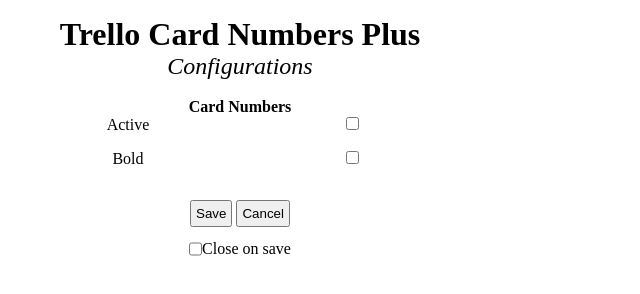
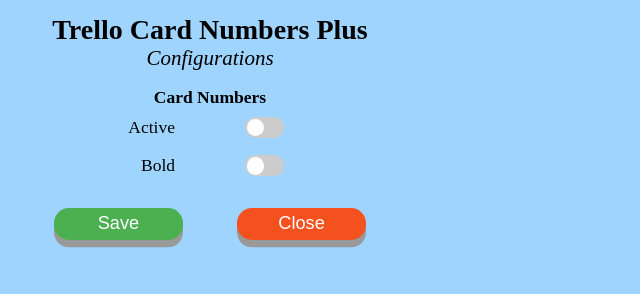
Before and after one commit to Balastrong/trello-card-numbers-plus, a website built with webpack: page public/popup.html in a window 1280 px wide. Shown: the whole page, without its empty margins (0-640 px from the left). Built offline with nearby package versions, Linux system fonts and the light colour scheme; some packages are replaced by stand-ins of ours; files whose address does not match are found by name.

Commit message:
Improved configs popup style

```diff
--- a/public/popup.html
+++ b/public/popup.html
@@ -15,13 +15,19 @@
         <div class="config-row">
           <div class="config-label">Active</div>
           <div class="config-control">
-            <input type="checkbox" id="card-numbers-active" />
+            <label class="switch">
+              <input type="checkbox" id="card-numbers-active" />
+              <span class="slider round"></span>
+            </label>
           </div>
         </div>
         <div class="config-row">
           <div class="config-label">Bold</div>
           <div class="config-control">
-            <input type="checkbox" id="card-numbers-bold" />
+            <label class="switch">
+              <input type="checkbox" id="card-numbers-bold" />
+              <span class="slider round"></span>
+            </label>
           </div>
         </div>
       </div>
@@ -29,14 +35,9 @@
         <div class="config-label"></div>
         <div class="config-control"></div>
       </div>
-      <div class="button-row"></div>
-      <div class="buttons">
-        <button id="save-button">Save</button>
-        <button id="cancel-button">Cancel</button>
-      </div>
-      <div style="display: flex">
-        <input type="checkbox" id="close-on-save" />
-        <div>Close on save</div>
+      <div class="buttons-row">
+        <button class="button confirm" id="save-button">Save</button>
+        <button class="button cancel" id="close-button">Close</button>
       </div>
     </div>
 
--- a/src/popup/popup.css
+++ b/src/popup/popup.css
@@ -8,9 +8,18 @@
 }
 /* normalize css ends here */
 
+/*
+  ================================================================================
+  CORE CSS
+  ================================================================================
+*/
+
 body {
   max-height: 700px;
   width: 30em;
+  font-size: 14px;
+  background-color: #9fd4ff;
+  border-radius: 25px;
 }
 
 button {
@@ -39,10 +48,12 @@
 
 .config-section {
   width: 100%;
+  font-size: 1.25em;
 }
 
 .config-section-title {
   font-weight: bold;
+  margin-bottom: 0.5em;
 }
 
 .config-row {
@@ -52,10 +63,136 @@
   margin-bottom: 1em;
 }
 
-.config-row div {
+.config-row .config-label,
+.config-row .config-control {
   flex: 1;
+  padding: 0 2em;
 }
 
-#save-button {
-  margin-bottom: 1em;
+.config-label {
+  text-align: right;
 }
+
+.config-control {
+  text-align: left;
+}
+
+.buttons-row {
+  display: flex;
+  flex-direction: row;
+  justify-content: space-evenly;
+  gap: 1em;
+  width: 100%;
+}
+
+.buttons-row button {
+  width: 33%;
+  padding: 0, 5em;
+}
+
+/*
+  ================================================================================
+  SWITCH
+  ================================================================================
+*/
+
+.switch {
+  position: relative;
+  display: inline-block;
+  width: 2.2em;
+  height: 1.2em;
+}
+
+.switch input {
+  opacity: 0;
+  width: 0;
+  height: 0;
+}
+
+.slider {
+  position: absolute;
+  cursor: pointer;
+  top: 0;
+  left: 0;
+  right: 0;
+  bottom: 0;
+  background-color: #ccc;
+  -webkit-transition: 0.4s;
+  transition: 0.4s;
+}
+
+.slider:before {
+  position: absolute;
+  content: '';
+  height: 1em;
+  width: 1em;
+  left: 0.1em;
+  bottom: 0.1em;
+  background-color: white;
+  -webkit-transition: 0.4s;
+  transition: 0.4s;
+}
+
+input:checked + .slider {
+  background-color: #2196f3;
+}
+
+input:focus + .slider {
+  box-shadow: 0 0 1px #2196f3;
+}
+
+input:checked + .slider:before {
+  transform: translateX(1em);
+}
+
+.slider.round {
+  border-radius: 34px;
+}
+
+.slider.round:before {
+  border-radius: 50%;
+}
+
+/*
+  ================================================================================
+  BUTTON
+  ================================================================================
+*/
+
+.button {
+  display: inline-block;
+  padding: 0.3em 0.5em;
+  font-size: 1.3em;
+  cursor: pointer;
+  text-align: center;
+  text-decoration: none;
+  outline: none;
+  color: #fff;
+  border: none;
+  border-radius: 15px;
+  box-shadow: 0 0.4em #999;
+  margin-bottom: 0.4em;
+}
+
+.button:active {
+  box-shadow: 0 0.32em #666;
+  transform: translateY(4px);
+}
+
+.button.confirm {
+  background-color: #4caf50;
+}
+
+.button.confirm:hover,
+.button.confirm:active {
+  background-color: #3e8e41;
+}
+
+.button.cancel {
+  background-color: #f4511e;
+}
+
+.button.cancel:hover,
+.button.cancel:active {
+  background-color: #d04116;
+}
--- a/src/shared/models.ts
+++ b/src/shared/models.ts
@@ -1,5 +1,4 @@
 export class Configs {
   cardNumbersActive: boolean = true;
   cardNumbersBold: boolean = true;
-  closeOnSave: boolean = false;
 }
--- a/src/shared/storage.ts
+++ b/src/shared/storage.ts
@@ -6,9 +6,9 @@
       callback(storage.configs);
     });
   },
-  set: (configs: Configs, callback: () => void) => {
+  set: (configs: Configs, callback?: () => void) => {
     chrome.storage.sync.set({ configs }, () => {
-      callback();
+      callback?.();
     });
   },
   listen: (callback: (configs: Configs) => void) => {
```
Also changed, not shown: src/popup/popup.ts (+2 -8 lines).
